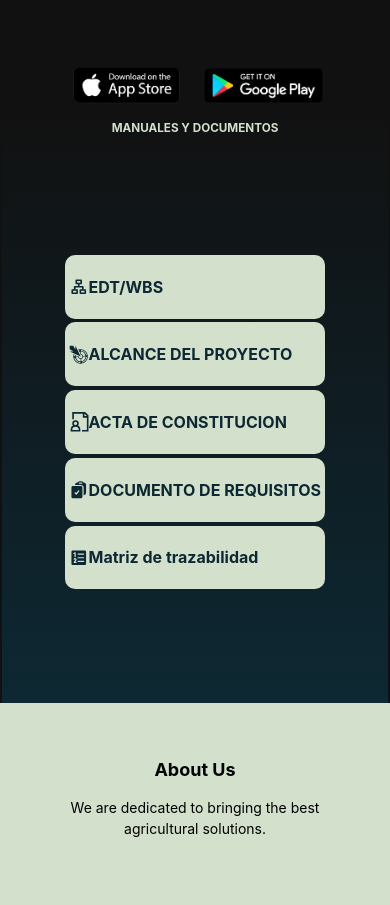
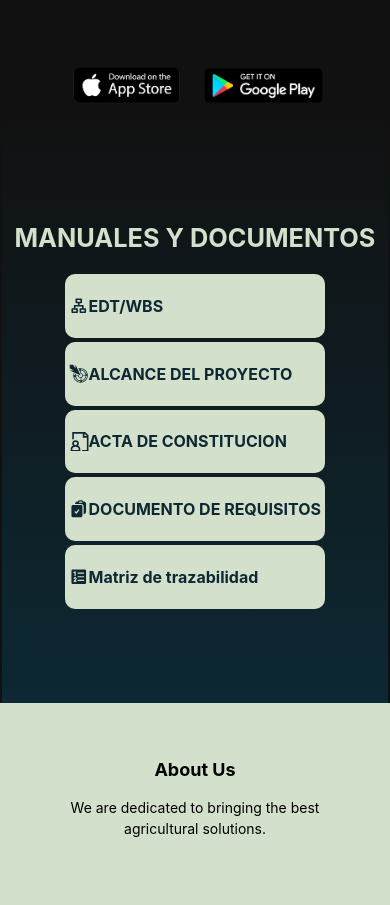
Before and after one commit to mateyyyy/PotencialAgroPage, a React (Vite) app: page / in a window 390 px wide. Shown: the part 2420-3325 px from the top of the page. Built offline with nearby package versions, Linux system fonts and the light colour scheme.

Commit message:
Titulo Manuales fixed

```diff
--- a/src/components/ProyectoApartado/ProyectoApartado.module.css
+++ b/src/components/ProyectoApartado/ProyectoApartado.module.css
@@ -7,6 +7,13 @@
     display: flex;
     justify-content: center;
     height: 100%;
+    align-items: center;
+}
+
+#GralContainer{
+    display: flex;
+    flex-direction: column;
+    justify-content: center;
     align-items: center;
 }
 
@@ -64,4 +71,8 @@
     #PrinDiv{
         flex-direction: column;
     }
+
+    #titulo{
+        font-size: 3vh;
+    }
 }
--- a/src/components/ProyectoApartado/index.jsx
+++ b/src/components/ProyectoApartado/index.jsx
@@ -10,7 +10,7 @@ import { PiListNumbersFill } from "react-icons/pi";
 
 export default function ProyectoApartado() {
   return (
-    <>
+    <div id={styles.GralContainer}>
       <h1 id={styles.titulo}>MANUALES Y DOCUMENTOS</h1>
       <div id={styles.PrinDiv}>
           <Link to={"/edt"} className={styles.link}>
@@ -49,6 +49,6 @@ export default function ProyectoApartado() {
           </Link>
       </div>
 
-    </>
+    </div>
   )
 }
```
Lines whose indentation alone changed are shown as unchanged.
